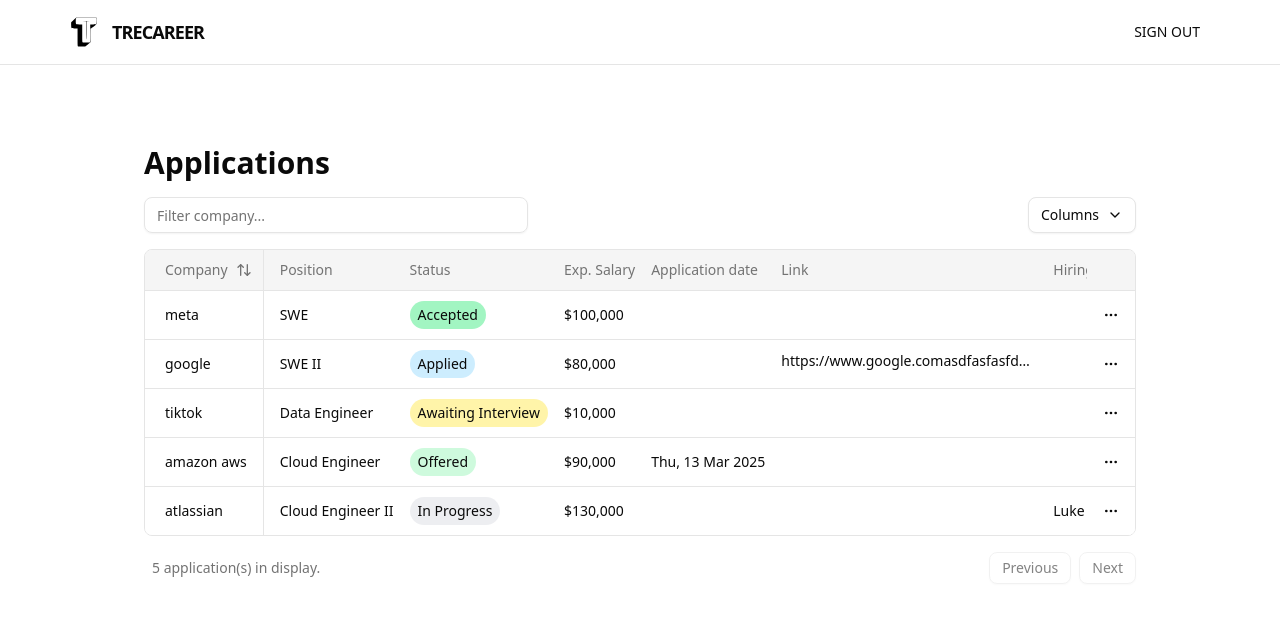
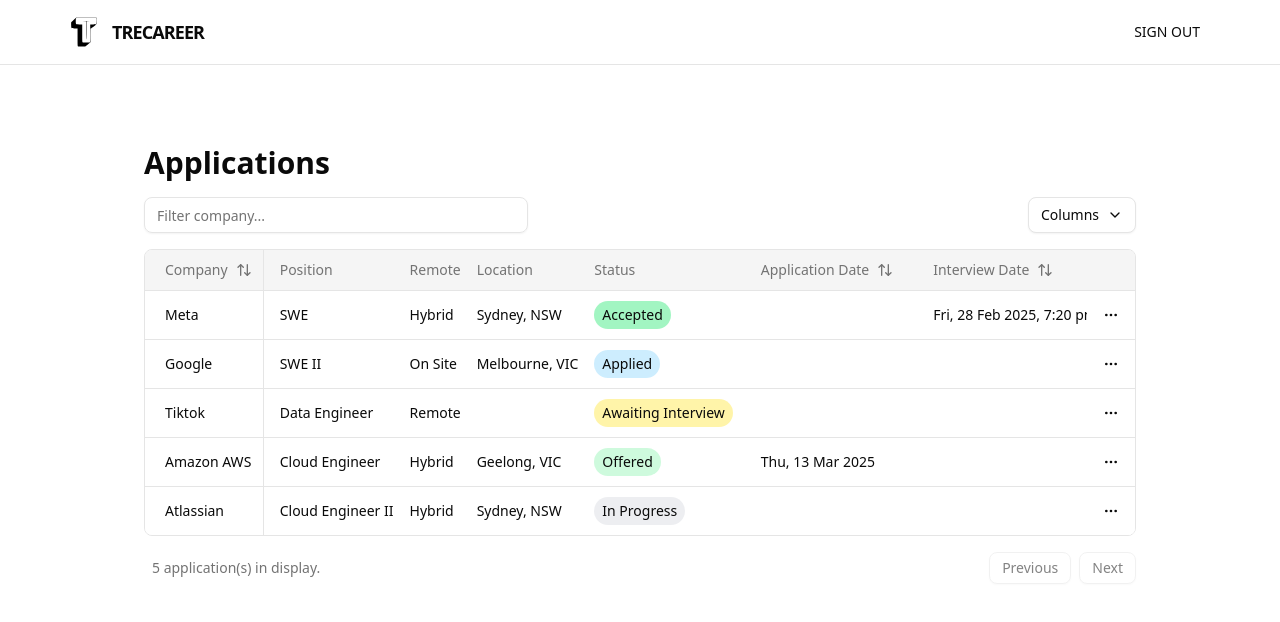
Before and after one commit to hjparrk/trecareer, a Next.js app: page /tracker/1 in a window 1280 px wide. Shown: the top 622 px of the page. Built offline with nearby package versions, Linux system fonts and the light colour scheme.

Commit message:
feat: add remote and location column

```diff
--- a/src/components/tracker/tracking-table.tsx
+++ b/src/components/tracker/tracking-table.tsx
@@ -14,7 +14,14 @@
   VisibilityState,
 } from "@tanstack/react-table";
 import { Button } from "@/components/ui/button";
-import { ArrowUpDown, ChevronDown, MoreHorizontal } from "lucide-react";
+import {
+  ArrowDown,
+  ArrowUp,
+  ArrowUpDown,
+  ChevronDown,
+  ChevronsUpDown,
+  MoreHorizontal,
+} from "lucide-react";
 import {
   DropdownMenu,
   DropdownMenuCheckboxItem,
@@ -39,20 +46,29 @@
   TooltipTrigger,
   TooltipContent,
 } from "@/components/ui/tooltip";
-import { formatDateShort } from "@/utils/format-date";
+import { formatDateFull, formatDateShort } from "@/utils/format-date";
+
+enum Remote {
+  OnSite = "On Site",
+  Hybrid = "Hybrid",
+  Remote = "Remote",
+}
 
 enum ApplicationStatus {
   NotStarted = "Not Started", // 아직 지원 준비를 시작하지 않은 상태
   InProgress = "In Progress", // 지원 준비가 진행 중인 상태
+  Withdrawed = "Withdrawed", // 지원 철회 상태
+
   Applied = "Applied", // 지원서를 제출한 상태
   Screening = "Screening", // 서류 심사 중인 상태
+
   AwaitingInterview = "Awaiting Interview", // 면접 대기 중인 상태
   InterviewScheduled = "InterviewS cheduled", // 면접 일정이 확정된 상태
   InterviewCompleted = "Interview Completed", // 면접이 완료된 상태
+
   Offered = "Offered", // 회사에서 제안을 받은 상태
   Accepted = "Accepted", // 제안을 수락한 상태
   Rejected = "Rejected", // 불합격 상태
-  Withdrawed = "Withdrawed", // 지원 철회 상태
   OnHold = "OnHold", // 보류 중인 상태
 }
 
@@ -62,8 +78,8 @@
   Withdrawed: "bg-status-gray/70", // 지원 철회 상태
 
   Applied: "bg-status-blue/70", // 지원서를 제출한 상태
+  Screening: "bg-status-yellow/70", // 서류 심사 중인 상태
 
-  Screening: "bg-status-yellow/70", // 서류 심사 중인 상태
   AwaitingInterview: "bg-status-yellow/70", // 면접 대기 중인 상태
   InterviewScheduled: "bg-status-yellow/70", // 면접 일정이 확정된 상태
   InterviewCompleted: "bg-status-yellow/70", // 면접이 완료된 상태
@@ -81,13 +97,17 @@
 type Application = {
   id: string;
   company: string;
+  location?: string;
   position: string;
-  status: ApplicationStatusKey; // label 값을 사용
+  remote: Remote;
+  status: ApplicationStatusKey;
+  applied_at?: string;
+  interview_at?: string;
   expected_salary: number;
-  applied_at?: string;
-  link?: string;
+  resume_version?: string;
   hiring_manager?: string;
   contact?: string;
+  link?: string;
 };
 
 const data: Application[] = [
@@ -95,20 +115,26 @@
     id: "1",
     company: "Meta",
     position: "SWE",
+    remote: Remote.Hybrid,
+    location: "Sydney, NSW",
     status: "Accepted",
+    interview_at: "2025-02-28 08:20:17.830843+00",
     expected_salary: 100_000,
   },
   {
     id: "2",
     company: "Google",
     position: "SWE II",
-    link: "https://www.google.comasdfasfasfdasdfasdfasd",
+    remote: Remote.OnSite,
+    location: "Melbourne, VIC",
     status: "Applied",
     expected_salary: 80_000,
+    link: "https://www.google.comasdfasfasfdasdfasdfasd",
   },
   {
     id: "3",
     company: "Tiktok",
+    remote: Remote.Remote,
     position: "Data Engineer",
     status: "AwaitingInterview",
     expected_salary: 10_000,
@@ -117,6 +143,8 @@
     id: "4",
     company: "Amazon AWS",
     position: "Cloud Engineer",
+    remote: Remote.Hybrid,
+    location: "Geelong, VIC",
     status: "Offered",
     applied_at: "2025-03-12 14:20:17.830843+00",
     expected_salary: 90_000,
@@ -125,6 +153,8 @@
     id: "5",
     company: "Atlassian",
     position: "Cloud Engineer II",
+    remote: Remote.Hybrid,
+    location: "Sydney, NSW",
     status: "InProgress",
     expected_salary: 130_000,
     hiring_manager: "Luke Sam",
@@ -136,19 +166,35 @@
   {
     accessorKey: "company",
     header: ({ column }) => {
+      let newSortDirection;
+      switch (column.getIsSorted()) {
+        case "asc":
+          newSortDirection = true;
+          break;
+        case "desc":
+          newSortDirection = undefined;
+          break;
+        default:
+          newSortDirection = false;
+      }
+
       return (
         <Button
           variant="ghost"
-          onClick={() => column.toggleSorting(column.getIsSorted() === "asc")}
+          onClick={() => column.toggleSorting(newSortDirection)}
         >
           Company
-          <ArrowUpDown />
+          {column.getIsSorted() === "desc" ? (
+            <ArrowDown />
+          ) : column.getIsSorted() === "asc" ? (
+            <ArrowUp />
+          ) : (
+            <ArrowUpDown />
+          )}
         </Button>
       );
     },
-    cell: ({ row }) => (
-      <div className="lowercase px-3">{row.getValue("company")}</div>
-    ),
+    cell: ({ row }) => <div className="px-3">{row.getValue("company")}</div>,
     enableHiding: false,
   },
   {
@@ -156,6 +202,18 @@
     header: "Position",
     cell: ({ row }) => (
       <div className="capitalize">{row.getValue("position")}</div>
+    ),
+  },
+  {
+    accessorKey: "remote",
+    header: "Remote",
+    cell: ({ row }) => <div>{row.getValue("remote")}</div>,
+  },
+  {
+    accessorKey: "location",
+    header: "Location",
+    cell: ({ row }) => (
+      <div className="capitalize">{row.getValue("location")}</div>
     ),
   },
   {
@@ -167,12 +225,97 @@
       const color = ApplicationStatusColor[statusKey];
 
       return (
-        <div className={`capitalize rounded-2xl w-fit px-2 py-1 ${color}`}>
-          {status}
+        <div className="">
+          <div className={`rounded-2xl w-fit px-2 py-1 ${color}`}>{status}</div>
         </div>
       );
     },
   },
+  {
+    accessorKey: "applied_at",
+    header: ({ column }) => {
+      let newSortDirection;
+      switch (column.getIsSorted()) {
+        case "asc":
+          newSortDirection = true;
+          break;
+        case "desc":
+          newSortDirection = undefined;
+          break;
+        default:
+          newSortDirection = false;
+      }
+
+      return (
+        <Button
+          variant="ghost"
+          onClick={() => column.toggleSorting(column.getIsSorted() === "asc")}
+        >
+          Application Date
+          {column.getIsSorted() === "desc" ? (
+            <ArrowDown />
+          ) : column.getIsSorted() === "asc" ? (
+            <ArrowUp />
+          ) : (
+            <ArrowUpDown />
+          )}
+        </Button>
+      );
+    },
+    cell: ({ row }) => {
+      const appliedAt: string | null = row.getValue("applied_at");
+
+      if (appliedAt) {
+        const formatted = formatDateShort(appliedAt);
+        return <div className="px-3">{formatted}</div>;
+      }
+
+      return <div className="px-3"></div>;
+    },
+  },
+  {
+    accessorKey: "interview_at",
+    header: ({ column }) => {
+      let newSortDirection;
+      switch (column.getIsSorted()) {
+        case "asc":
+          newSortDirection = true;
+          break;
+        case "desc":
+          newSortDirection = undefined;
+          break;
+        default:
+          newSortDirection = false;
+      }
+
+      return (
+        <Button
+          variant="ghost"
+          onClick={() => column.toggleSorting(newSortDirection)}
+        >
+          Interview Date
+          {column.getIsSorted() === "desc" ? (
+            <ArrowDown />
+          ) : column.getIsSorted() === "asc" ? (
+            <ArrowUp />
+          ) : (
+            <ArrowUpDown />
+          )}
+        </Button>
+      );
+    },
+    cell: ({ row }) => {
+      const appliedAt: string | null = row.getValue("interview_at");
+
+      if (appliedAt) {
+        const formatted = formatDateFull(appliedAt);
+        return <div className="px-3">{formatted}</div>;
+      }
+
+      return <div className="px-3"></div>;
+    },
+  },
+
   {
     accessorKey: "expected_salary",
     header: "Exp. Salary",
@@ -190,44 +333,9 @@
     },
   },
   {
-    accessorKey: "applied_at",
-    header: "Application date",
-    cell: ({ row }) => {
-      const appliedAt: string | null = row.getValue("applied_at");
-
-      if (appliedAt) {
-        const formatted = formatDateShort(appliedAt);
-        return <div>{formatted}</div>;
-      }
-
-      return <div></div>;
-    },
-  },
-  {
-    accessorKey: "link",
-    header: "Link",
-    cell: ({ row }) => {
-      const application = row.original;
-
-      return (
-        <TooltipProvider delayDuration={200}>
-          <Tooltip>
-            <TooltipTrigger>
-              <div
-                onClick={() =>
-                  application.link &&
-                  navigator.clipboard.writeText(application.link)
-                }
-                className="max-w-3xs truncate"
-              >
-                {row.getValue("link")}
-              </div>
-            </TooltipTrigger>
-            <TooltipContent>Click to copy</TooltipContent>
-          </Tooltip>
-        </TooltipProvider>
-      );
-    },
+    accessorKey: "resume_version",
+    header: "Resume Version",
+    cell: ({ row }) => <div>{row.getValue("resume_version")}</div>,
   },
   {
     accessorKey: "hiring_manager",
@@ -249,7 +357,7 @@
                   application.contact &&
                   navigator.clipboard.writeText(application.contact)
                 }
-                className="max-w-3xs truncate"
+                className="max-w-3xs truncate hover:cursor-pointer"
               >
                 {row.getValue("contact")}
               </div>
@@ -260,7 +368,32 @@
       );
     },
   },
+  {
+    accessorKey: "link",
+    header: "Link",
+    cell: ({ row }) => {
+      const application = row.original;
 
+      return (
+        <TooltipProvider delayDuration={200}>
+          <Tooltip>
+            <TooltipTrigger>
+              <div
+                onClick={() =>
+                  application.link &&
+                  navigator.clipboard.writeText(application.link)
+                }
+                className="max-w-3xs truncate hover:cursor-pointer"
+              >
+                {row.getValue("link")}
+              </div>
+            </TooltipTrigger>
+            <TooltipContent>Click to copy</TooltipContent>
+          </Tooltip>
+        </TooltipProvider>
+      );
+    },
+  },
   {
     id: "actions",
     enableHiding: false,
```
